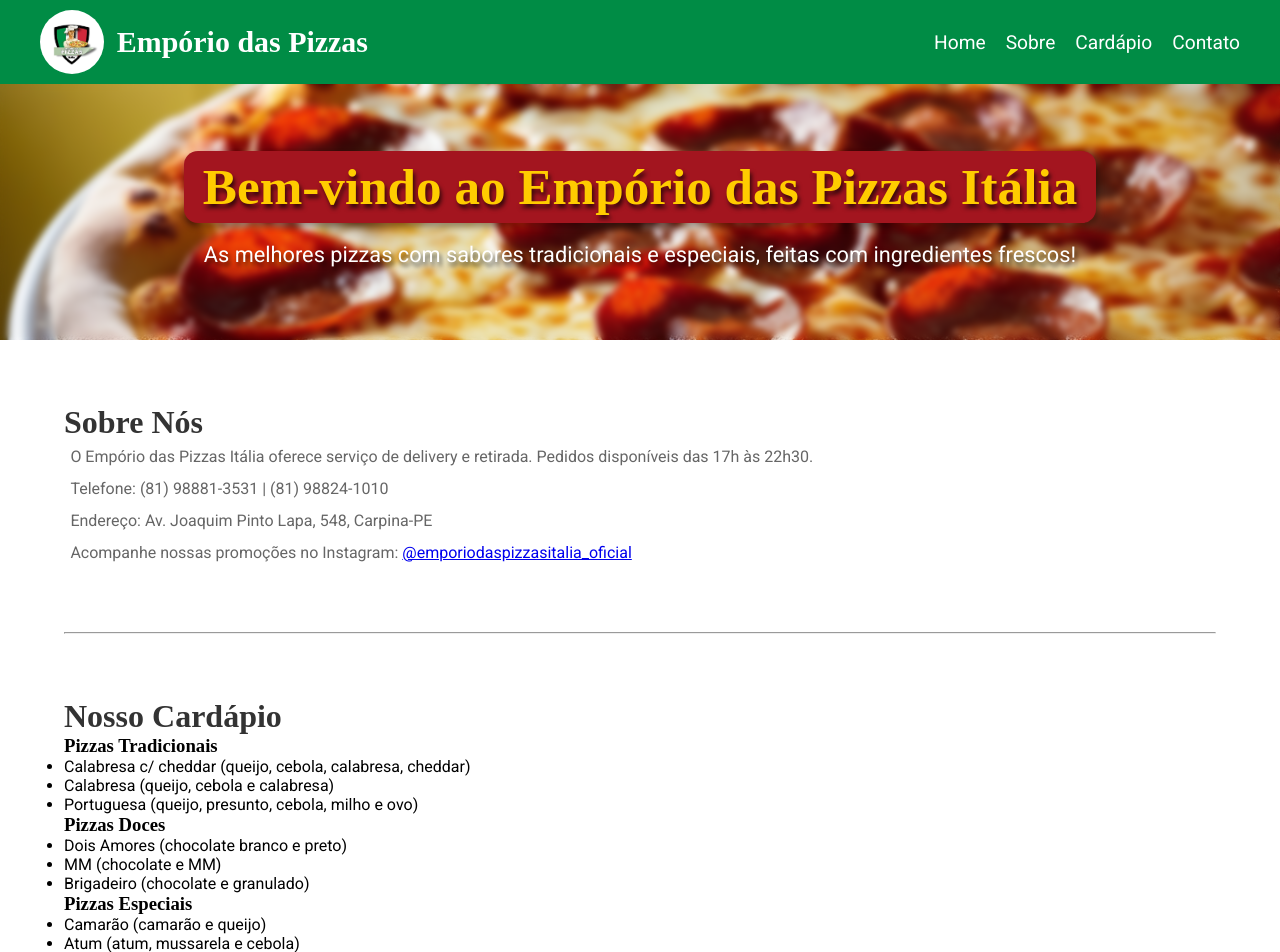
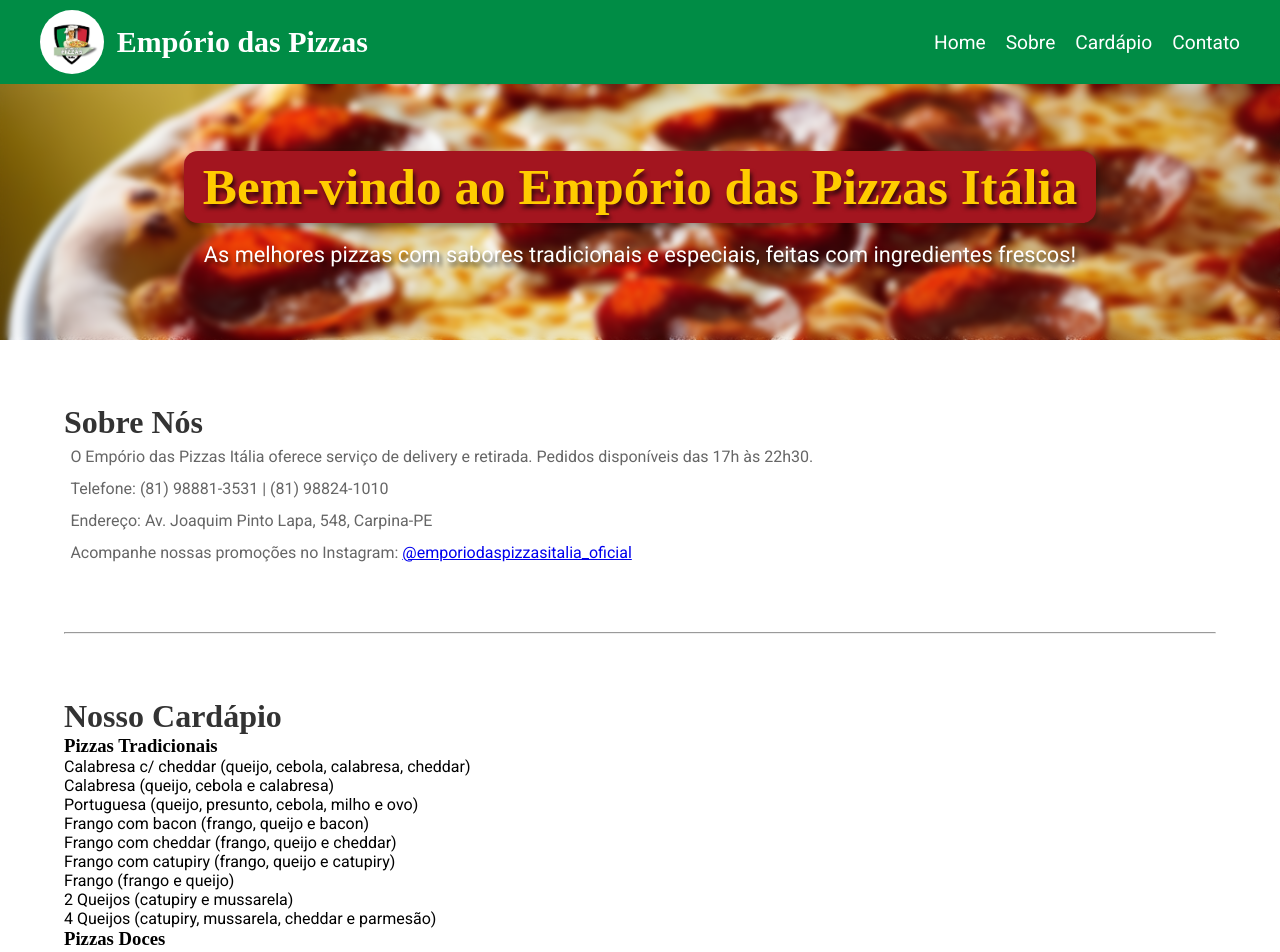
Before and after one commit to BMinority/REACT-Emporio-Pizzas, a React (Vite) app in the folder emporio-das-pizzas/: page / in a window 1280 px wide. Shown: the top 952 px of the page. Built offline with nearby package versions, Linux system fonts and the light colour scheme; a web font is replaced by a local one.

Commit message:
style li

```diff
--- a/emporio-das-pizzas/src/App.css
+++ b/emporio-das-pizzas/src/App.css
@@ -50,3 +50,7 @@ body hr {
   width: 90%;
   margin-left: 5%;
 }
+
+body li {
+  list-style: none;
+}
--- a/emporio-das-pizzas/src/components/Cardapio.jsx
+++ b/emporio-das-pizzas/src/components/Cardapio.jsx
@@ -5,10 +5,24 @@ function Cardapio() {
 
             <h3>Pizzas Tradicionais</h3>
             <ul>
-                <li>Calabresa c/ cheddar (queijo, cebola, calabresa, cheddar)</li>
-                <li>Calabresa (queijo, cebola e calabresa)</li>
-                <li>Portuguesa (queijo, presunto, cebola, milho e ovo)</li>
-                {/* Continue listando as pizzas tradicionais... */}
+                <li>Calabresa c/ cheddar (queijo, cebola, calabresa, cheddar)
+                </li>
+                <li>Calabresa (queijo, cebola e calabresa)
+                </li>
+                <li>Portuguesa (queijo, presunto, cebola, milho e ovo)
+                </li>
+                <li>Frango com bacon (frango, queijo e bacon)
+                </li>
+                <li>Frango com cheddar (frango, queijo e cheddar)
+                </li>
+                <li>Frango com catupiry (frango, queijo e catupiry)
+                </li>
+                <li>Frango (frango e queijo)
+                </li>
+                <li>2 Queijos (catupiry e mussarela)
+                </li>
+                <li>4 Queijos (catupiry, mussarela, cheddar e parmesão)
+                </li>
             </ul>
 
             <h3>Pizzas Doces</h3>
```
